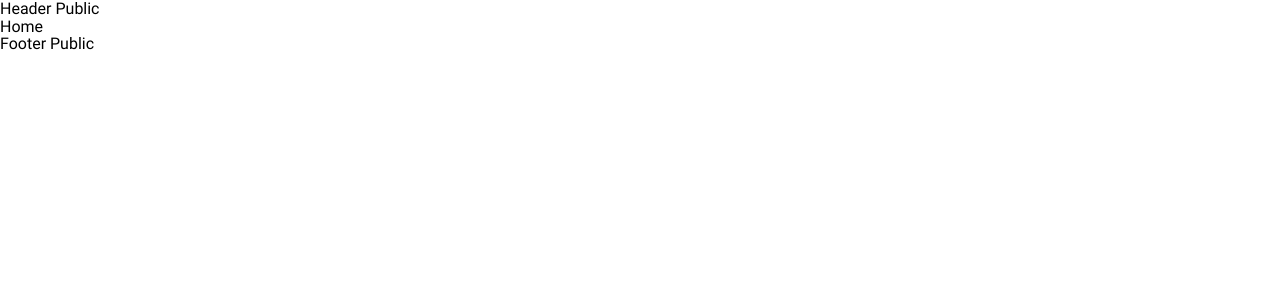
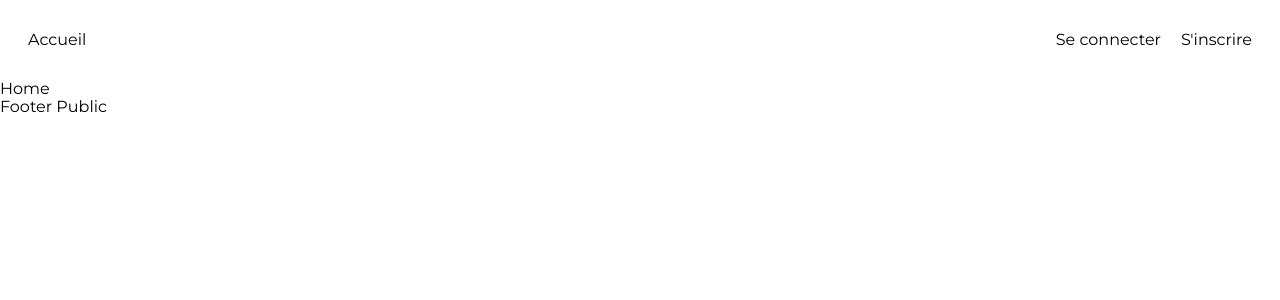
Before and after one commit to PeterLeSouchu/Develup-front, a React (Vite) app: page / in a window 1280 px wide. Shown: the top 300 px of the page. Built offline with nearby package versions, Linux system fonts and the light colour scheme.

Commit message:
feat: add navbar links

```diff
--- a/src/components/public/Header.tsx
+++ b/src/components/public/Header.tsx
@@ -1,4 +1,14 @@
 function Header() {
-  return <h1>Header Public</h1>;
+  return (
+    <nav className="flex justify-between p-7">
+      <a href="/">Accueil</a>
+      <div>
+        <a href="/login" className="mr-5">
+          Se connecter
+        </a>
+        <a href="/signup">S&apos;inscrire</a>
+      </div>
+    </nav>
+  );
 }
 export default Header;
--- a/src/styles/index.css
+++ b/src/styles/index.css
@@ -24,5 +24,5 @@
 }
 
 body {
-  font-family: roboto;
+  font-family: montserrat;
 }
```
